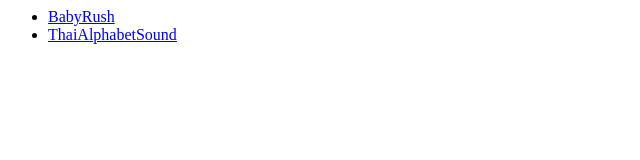
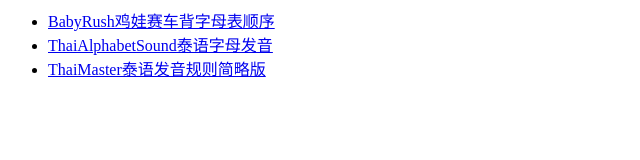
Before and after one commit to hiimbobohou/hiimbobohou.github.io, a plain HTML site: page index.html in a window 1280 px wide. Shown: the whole page, without its empty margins (0-640 px from the left). Drawn offline with Linux system fonts and the light colour scheme.

Commit message:
Update index.html

```diff
--- a/index.html
+++ b/index.html
@@ -1,4 +1,5 @@
 <ul>
-  <li> <a href="ThaiLearningProgram/BabyRush/BabyRush.html">BabyRush</a> </li>
-  <li> <a href="ThaiLearningProgram/ThaiAlphabetSound/index.html">ThaiAlphabetSound</a> </li>
+  <li> <a href="ThaiLearningProgram/BabyRush/BabyRush.html">BabyRush鸡娃赛车背字母表顺序</a> </li>
+  <li> <a href="ThaiLearningProgram/ThaiAlphabetSound/index.html">ThaiAlphabetSound泰语字母发音</a> </li>
+  <li> <a href="ThaiLearningProgram/ThaiMaster/ThaiMaster.html">ThaiMaster泰语发音规则简略版</a> </li>
 </ul>
```
